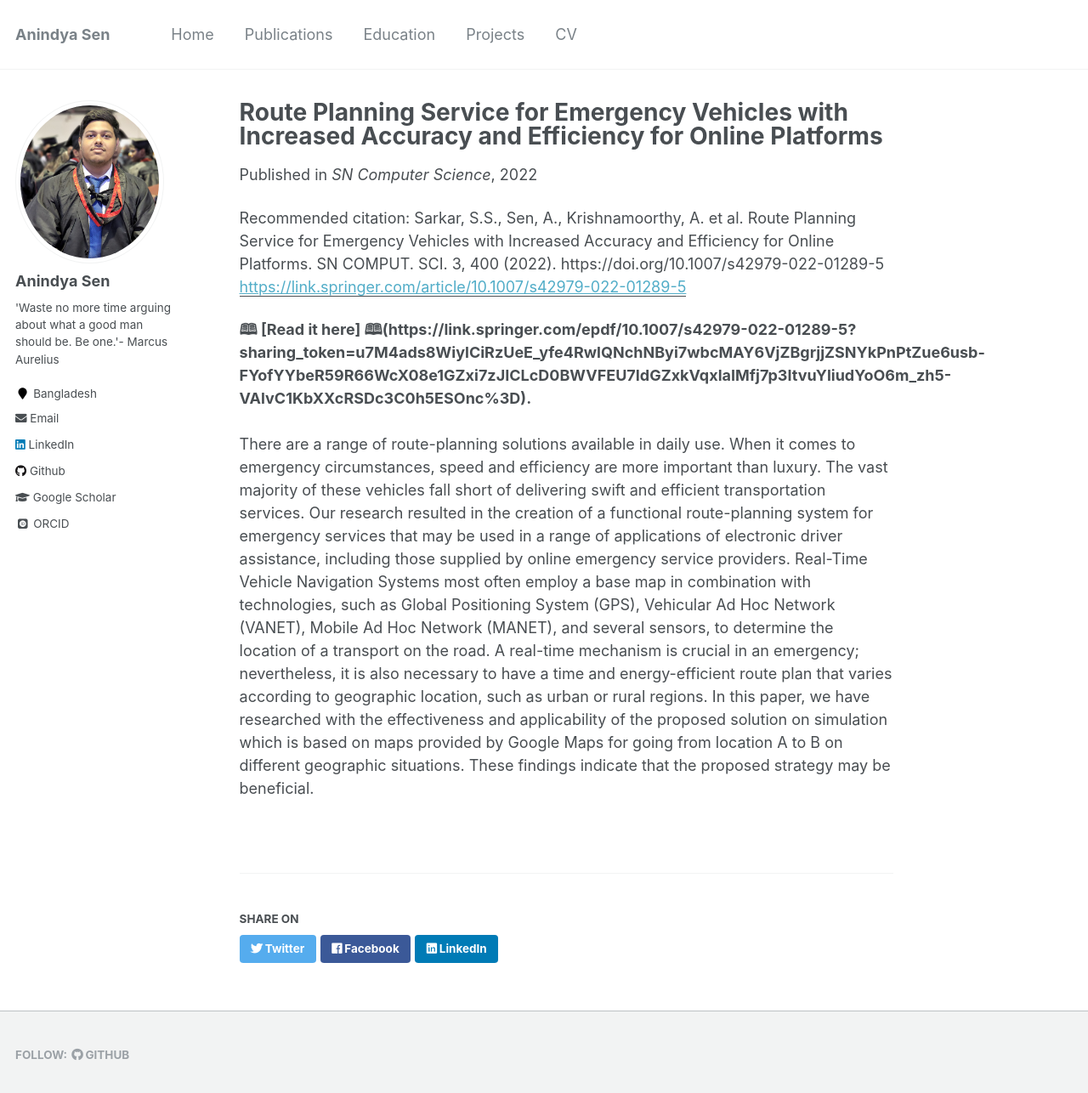
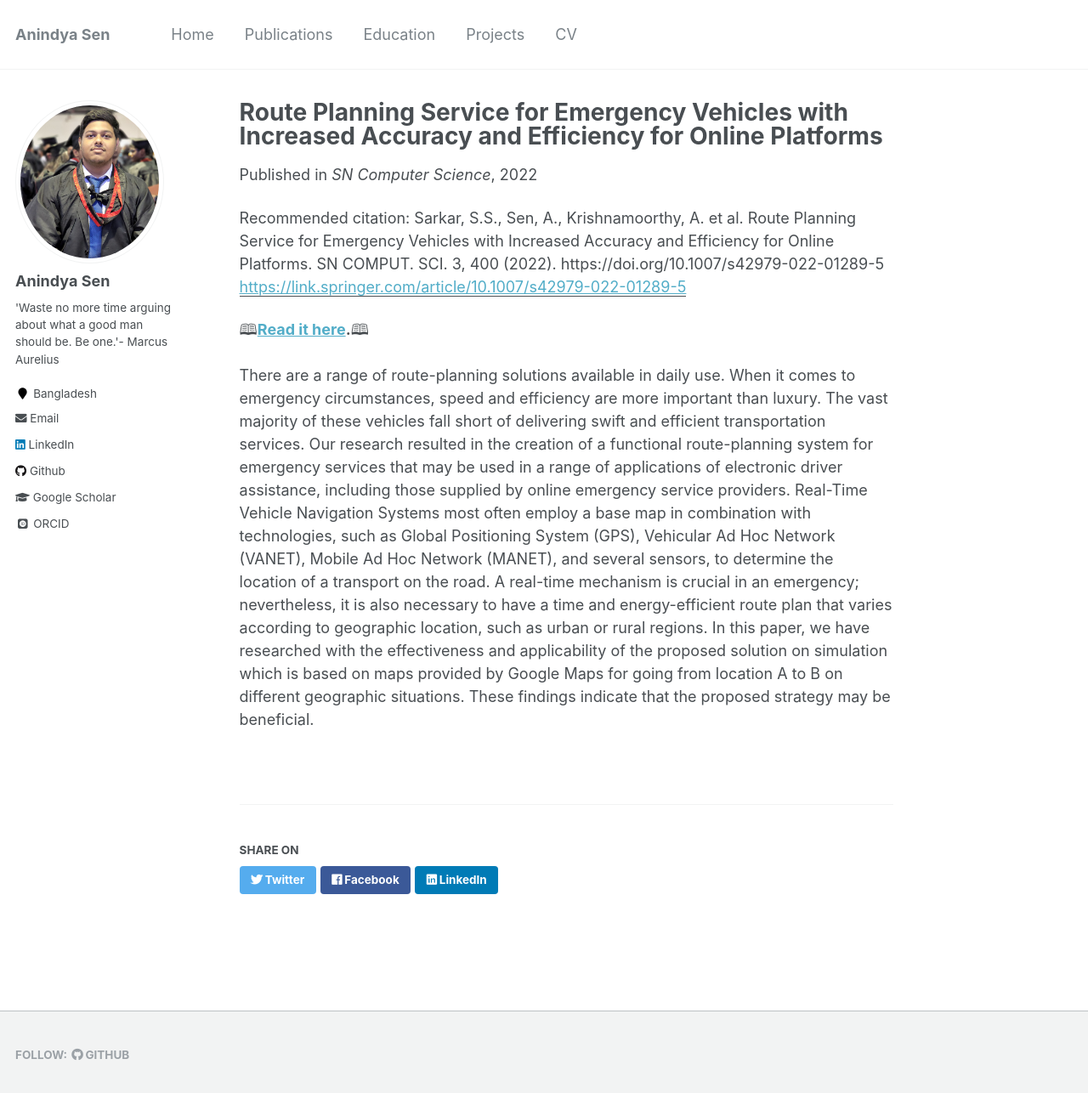
Before and after one commit to senanindya/senanindya.github.io, a Jekyll site: the page built from _publications/route.md, in a window 1280 px wide and 1299 px high. Shown: the top 1286 px of the window at 85% size. Built offline with Jekyll 4.4.1, drawn with Linux system fonts in a browser that asks for light colours; some web fonts are replaced.

Commit message:
Update route.md

```diff
--- a/_publications/route.md
+++ b/_publications/route.md
@@ -9,5 +9,5 @@ paperurl: 'https://link.springer.com/article/10.1007/s42979-022-01289-5'
 citation: 'Sarkar, S.S., Sen, A., Krishnamoorthy, A. et al. Route Planning Service for Emergency Vehicles with Increased Accuracy and Efficiency for Online Platforms. SN COMPUT. SCI. 3, 400 (2022). https://doi.org/10.1007/s42979-022-01289-5'
 ---
 
-<strong> 🕮 [Read it here] 🕮(https://link.springer.com/epdf/10.1007/s42979-022-01289-5?sharing_token=u7M4ads8WiylCiRzUeE_yfe4RwlQNchNByi7wbcMAY6VjZBgrjjZSNYkPnPtZue6usb-FYofYYbeR59R66WcX08e1GZxi7zJICLcD0BWVFEU7IdGZxkVqxlaIMfj7p3ItvuYliudYoO6m_zh5-VAlvC1KbXXcRSDc3C0h5ESOnc%3D).</strong> <br /><br />
+🕮<strong>[Read it here](https://link.springer.com/epdf/10.1007/s42979-022-01289-5?sharing_token=u7M4ads8WiylCiRzUeE_yfe4RwlQNchNByi7wbcMAY6VjZBgrjjZSNYkPnPtZue6usb-FYofYYbeR59R66WcX08e1GZxi7zJICLcD0BWVFEU7IdGZxkVqxlaIMfj7p3ItvuYliudYoO6m_zh5-VAlvC1KbXXcRSDc3C0h5ESOnc%3D).</strong>🕮 <br /><br />
 There are a range of route-planning solutions available in daily use. When it comes to emergency circumstances, speed and efficiency are more important than luxury. The vast majority of these vehicles fall short of delivering swift and efficient transportation services. Our research resulted in the creation of a functional route-planning system for emergency services that may be used in a range of applications of electronic driver assistance, including those supplied by online emergency service providers. Real-Time Vehicle Navigation Systems most often employ a base map in combination with technologies, such as Global Positioning System (GPS), Vehicular Ad Hoc Network (VANET), Mobile Ad Hoc Network (MANET), and several sensors, to determine the location of a transport on the road. A real-time mechanism is crucial in an emergency; nevertheless, it is also necessary to have a time and energy-efficient route plan that varies according to geographic location, such as urban or rural regions. In this paper, we have researched with the effectiveness and applicability of the proposed solution on simulation which is based on maps provided by Google Maps for going from location A to B on different geographic situations. These findings indicate that the proposed strategy may be beneficial.
```
